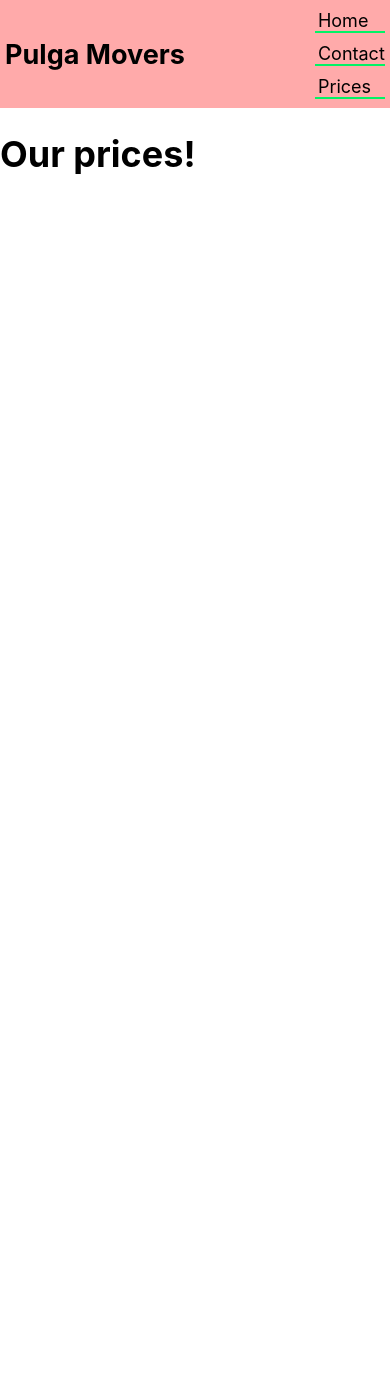
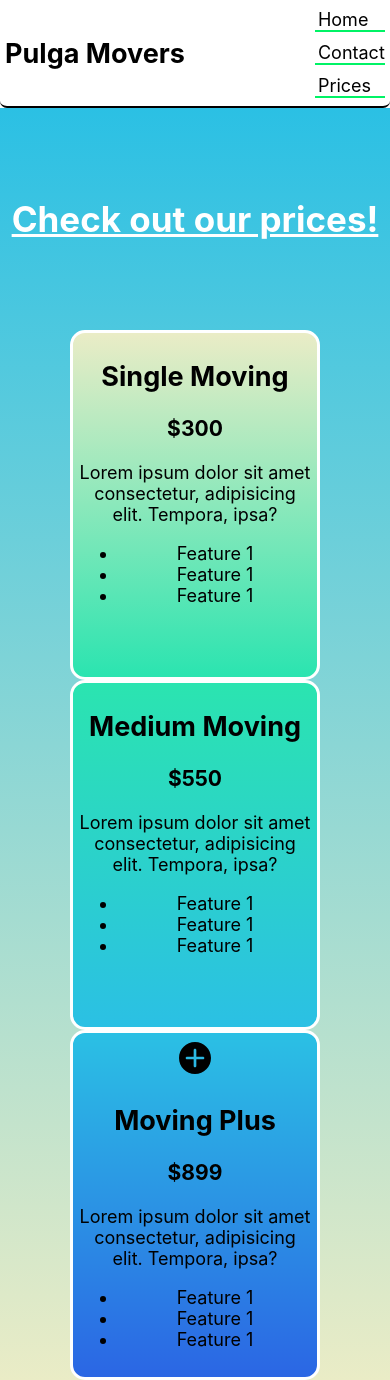
Before and after one commit to chantrex/movers, a Next.js app: page /prices in a window 390 px wide. Before the commit the page ends 844 px from the top, so only its background shows below. Built offline with nearby package versions, Linux system fonts and the light colour scheme.

Commit message:
The prices page has the base working correctly. Navbar features added.

```diff
--- a/components/Navbar/navbar.module.css
+++ b/components/Navbar/navbar.module.css
@@ -2,10 +2,14 @@
   display: flex;
   justify-content: space-around;
   align-items: center;
-  background-color: rgba(255, 0, 0, 0.332);
+  background-color: rgba(255, 255, 255, 0.4);
   width: 100vw;
   height: 6rem;
   padding: 5px;
+  position: sticky;
+  top: 0;
+  border-bottom: 2px solid black;
+  border-radius: 7px;
 }
 
 .navbarLinksOl {
--- a/pages/prices/index.js
+++ b/pages/prices/index.js
@@ -1,10 +1,51 @@
 import Navbar from "../../components/Navbar";
+import styles from './prices.module.css';
 
+let singleMoving = 300;
+let mediumMoving = 550;
+let movingPlus = 899;
 export default function Prices() {
   return (
     <>
     <Navbar />
-      <h1>Our prices!</h1>
+      <section className={styles.container}>
+        <div className={styles.mainTitleContainer}>
+          <h1 className={styles.mainTitle}>Check out our prices!</h1>
+        </div>
+        <div className={styles.containerDetails}>
+          <div className={styles.detailsBox1}>
+            <h2>Single Moving</h2>
+            <h3>${singleMoving}</h3>
+            <p>Lorem ipsum dolor sit amet consectetur, adipisicing elit. Tempora, ipsa?</p>
+            <ul>
+              <li>Feature 1</li>
+              <li>Feature 1</li>
+              <li>Feature 1</li>
+            </ul>
+          </div>
+          <div className={styles.detailsBox2}>
+            <h2>Medium Moving</h2>
+            <h3>${mediumMoving}</h3>
+            <p>Lorem ipsum dolor sit amet consectetur, adipisicing elit. Tempora, ipsa?</p>
+            <ul>
+              <li>Feature 1</li>
+              <li>Feature 1</li>
+              <li>Feature 1</li>
+            </ul>
+          </div>
+          <div className={styles.detailsBox3}>
+            <svg xmlns="http://www.w3.org/2000/svg" x="0px" y="0px" width="40" height="40" viewBox="0 0 30 30"><path d="M15,3C8.373,3,3,8.373,3,15c0,6.627,5.373,12,12,12s12-5.373,12-12C27,8.373,21.627,3,15,3z M21,16h-5v5 c0,0.553-0.448,1-1,1s-1-0.447-1-1v-5H9c-0.552,0-1-0.447-1-1s0.448-1,1-1h5V9c0-0.553,0.448-1,1-1s1,0.447,1,1v5h5 c0.552,0,1,0.447,1,1S21.552,16,21,16z"></path></svg>
+            <h2>Moving Plus</h2>
+            <h3>${movingPlus}</h3>
+            <p>Lorem ipsum dolor sit amet consectetur, adipisicing elit. Tempora, ipsa?</p>
+            <ul>
+              <li>Feature 1</li>
+              <li>Feature 1</li>
+              <li>Feature 1</li>
+            </ul>
+          </div>
+        </div>
+      </section>
     </>
   );
 }
--- /dev/null
+++ b/pages/prices/prices.module.css
@@ -0,0 +1,140 @@
+.container {
+  display: flex;
+  flex-direction: column;
+  align-items: center;
+  background: #2BC0E4;
+  background: -webkit-linear-gradient(to right, #EAECC6, #2BC0E4);
+  background: linear-gradient(to right, #EAECC6, #2BC0E4);
+  height: 100vh;
+}
+
+.mainTitleContainer {
+  display: flex;
+  justify-content: center;
+  text-align: center;
+  width: 100%;
+}
+
+.mainTitle {
+  font-size: 35px;
+  color: white;
+  text-decoration: underline;
+  margin: 5rem;
+}
+
+.containerDetails {
+  display: flex;
+  justify-content: center;
+  align-items: center;
+  text-align: center;
+  width: 95%;
+}
+
+.detailsBox1 {
+  border: 3px solid white;
+  border-radius: 15px;
+  padding: 5px;
+  width: 400px;
+  height: 350px;
+  background: #2be4b0;
+  background: -webkit-linear-gradient(to right, #EAECC6, #2be4b0);
+  background: linear-gradient(to right, #EAECC6, #2be4b0);
+  transition: .7s;
+}
+
+.detailsBox2 {
+  border: 3px solid white;
+  border-radius: 15px;
+  padding: 5px;
+  width: 400px;
+  height: 350px;
+  background: #2BC0E4;
+  background: -webkit-linear-gradient(to right, #2be4b0, #2BC0E4);
+  background: linear-gradient(to right, #2be4b0, #2BC0E4);
+  transition: .7s;
+}
+
+.detailsBox3 {
+  border: 3px solid white;
+  border-radius: 15px;
+  padding: 5px;
+  width: 400px;
+  height: 350px;
+  background: #2b66e4;
+  background: -webkit-linear-gradient(to right, #2BC0E4, #2b66e4);
+  background: linear-gradient(to right, #2BC0E4, #2b66e4);
+  transition: .5s;
+}
+
+.detailsBox1:hover, .detailsBox2:hover, .detailsBox3:hover {
+  scale: 1.1;
+  transition-timing-function: ease-in-out;
+  cursor: pointer;
+}
+
+@media screen and (max-width: 750px) {
+
+  .container {
+    height: auto;
+  }
+
+  .containerDetails {
+    flex-direction: column;
+    justify-content: center;
+    align-items: center;
+    text-align: center;
+  }
+
+  .mainTitle {
+    margin: 5rem 0;
+  }
+}
+
+.whatsapp {
+  position: fixed;
+  width: 50px;
+  height: 50px;
+  bottom: 70px;
+  right: 120px;
+  color: #fff;
+  border-radius: 50px;
+  text-align: center;
+  cursor: pointer;
+  box-shadow: 2px 2px 3px #999;
+}
+
+@media screen and (max-width: 460px) {
+
+  .container {
+    height: auto;
+    background: #2BC0E4;
+    background: -webkit-linear-gradient(to bottom, #2BC0E4, #EAECC6);
+    background: linear-gradient(to bottom, #2BC0E4, #EAECC6);
+  }
+
+  .detailsBox1, .detailsBox2, .detailsBox3 {
+    width: 250px;
+  }
+
+  .detailsBox1 {
+    background: #2be4b0;
+    background: -webkit-linear-gradient(to bottom, #EAECC6, #2be4b0);
+    background: linear-gradient(to bottom, #EAECC6, #2be4b0);
+    transition: .7s;
+  }
+
+  .detailsBox2 {
+    background: #2BC0E4;
+    background: -webkit-linear-gradient(to bottom, #2be4b0, #2BC0E4);
+    background: linear-gradient(to bottom, #2be4b0, #2BC0E4);
+    transition: .7s;
+  }
+
+  .detailsBox3 {
+    background: #2b66e4;
+    background: -webkit-linear-gradient(to bottom, #2BC0E4, #2b66e4);
+    background: linear-gradient(to bottom, #2BC0E4, #2b66e4);
+    transition: .5s;
+  }
+
+}
```
